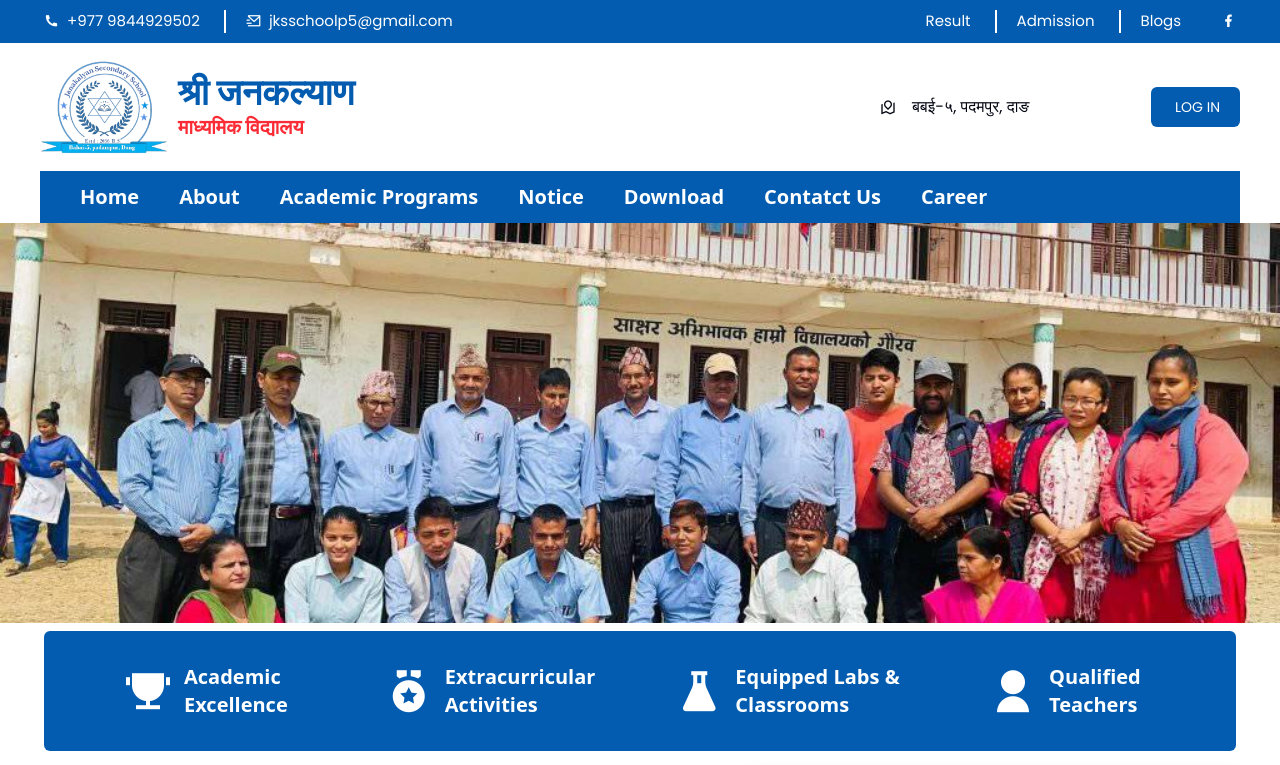
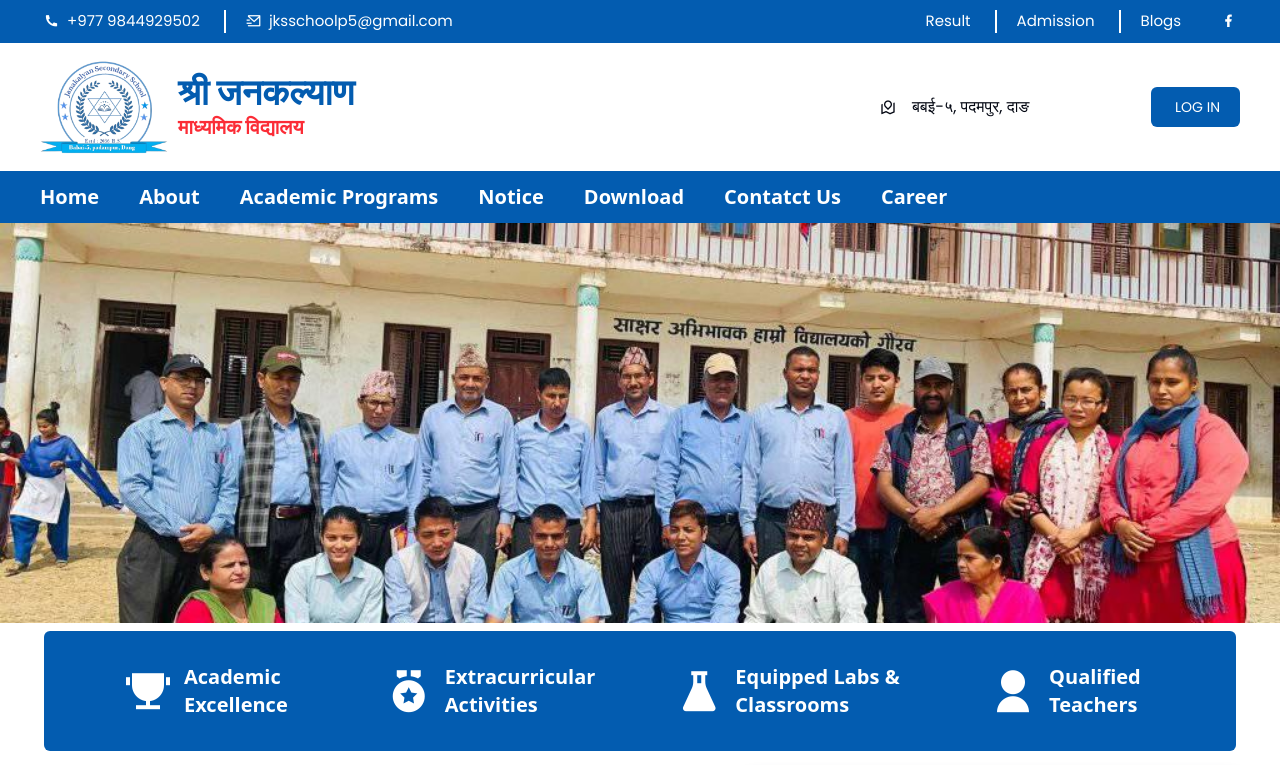
Before and after one commit to GShix/JKS_School_Babai5, a React (Vite) app in the folder react_janakalyan/: page / in a window 1280 px wide. Shown: the top 765 px of the page. Built offline with nearby package versions, Linux system fonts and the light colour scheme; some icons are missing.

Commit message:
margin and padding fixing in navigations

```diff
--- a/react_janakalyan/src/layouts/Header.tsx
+++ b/react_janakalyan/src/layouts/Header.tsx
@@ -77,7 +77,7 @@ const Header = () => {
         <div className="header-top bg-[#035CB0] text-white flex justify-between items-center w-full gap-5 max-sm:text-2xl py-2.5 px-3 sm:px-11 text-[15px]">
             <ul className="header-top-list flex items-center gap-3 sm:gap-5 justify-center font-['poppins'] max-sm:text-sm">
                 <li className="border-r-2 max-sm:pr-3 sm:pr-6 hover:text-yellow-400">
-                    <a href="tel">
+                    <a href="tel" className=" transition-all duration-500 ease-in-out">
                         <i className="ri-phone-fill mr-2"></i>
                         <span className="max-sm:text-xs text-nowrap">+977 9844929502</span>
                     </a>
@@ -108,10 +108,10 @@ const Header = () => {
             </div>
         </div>
 
-        <nav className="navbar relative bg-white text-white w-full gap-5 max-sm:text-3xl px-2 sm:px-10">
+        <nav className="navbar relative bg-white text-white w-full gap-5 max-sm:text-3xl">
 
             {/* Large Nav Link */}
-            <div className="large-nav-logo sm:flex items-center justify-between w-full max-sm:flex-col py-4 ">
+            <div className="large-nav-logo sm:flex items-center justify-between w-full max-sm:flex-col py-4 sm:px-10">
                 <Link to="/" className="one flex max-sm:flex-col items-center gap-2.5 w-2/2">
                     <img className="h-24" src="/img/icon.png" alt="" srcSet="" />
                     <div className="schoolname max-sm:text-center">
@@ -131,7 +131,7 @@ const Header = () => {
             </div>
             <div
                 ref={navRef}
-                className={`navigations bg-[#035CB0] flex gap-4 text-base bg-trnsparent max-sm:hidden px-10 items-center transition-all duration-200 ${isSticky ? 'fixed top-0 left-4 right-4 z-50 shadow-lg py-2 mx-7 rounded-b-md' : 'relative top-0 left-0 right-0 z-50 py-4'}`}
+                className={`navigations bg-[#035CB0] flex gap-4 text-base bg-trnsparent max-sm:hidden px-10 items-center transition-all duration-500 ease-in-out ${isSticky ? 'fixed top-0 left-0 right-0 z-50 shadow-lg py-2' : 'relative top-0 left-0 right-0 z-50 py-4'}`}
             >
                 {isSticky && (
                     <img className="h-16 mr-4 transition-all duration-500 ease-out" src="/img/icon.png" alt="Logo" />
```
